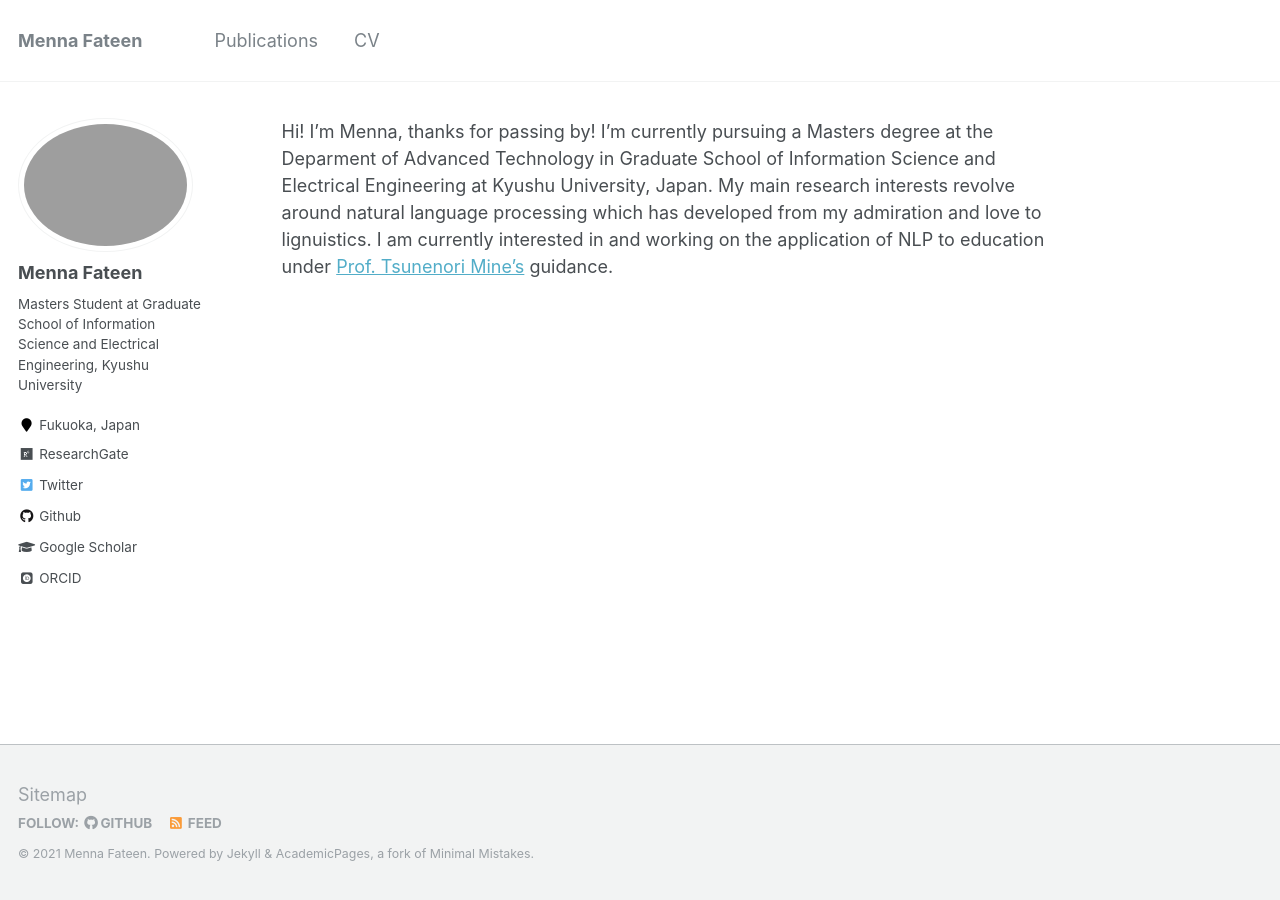
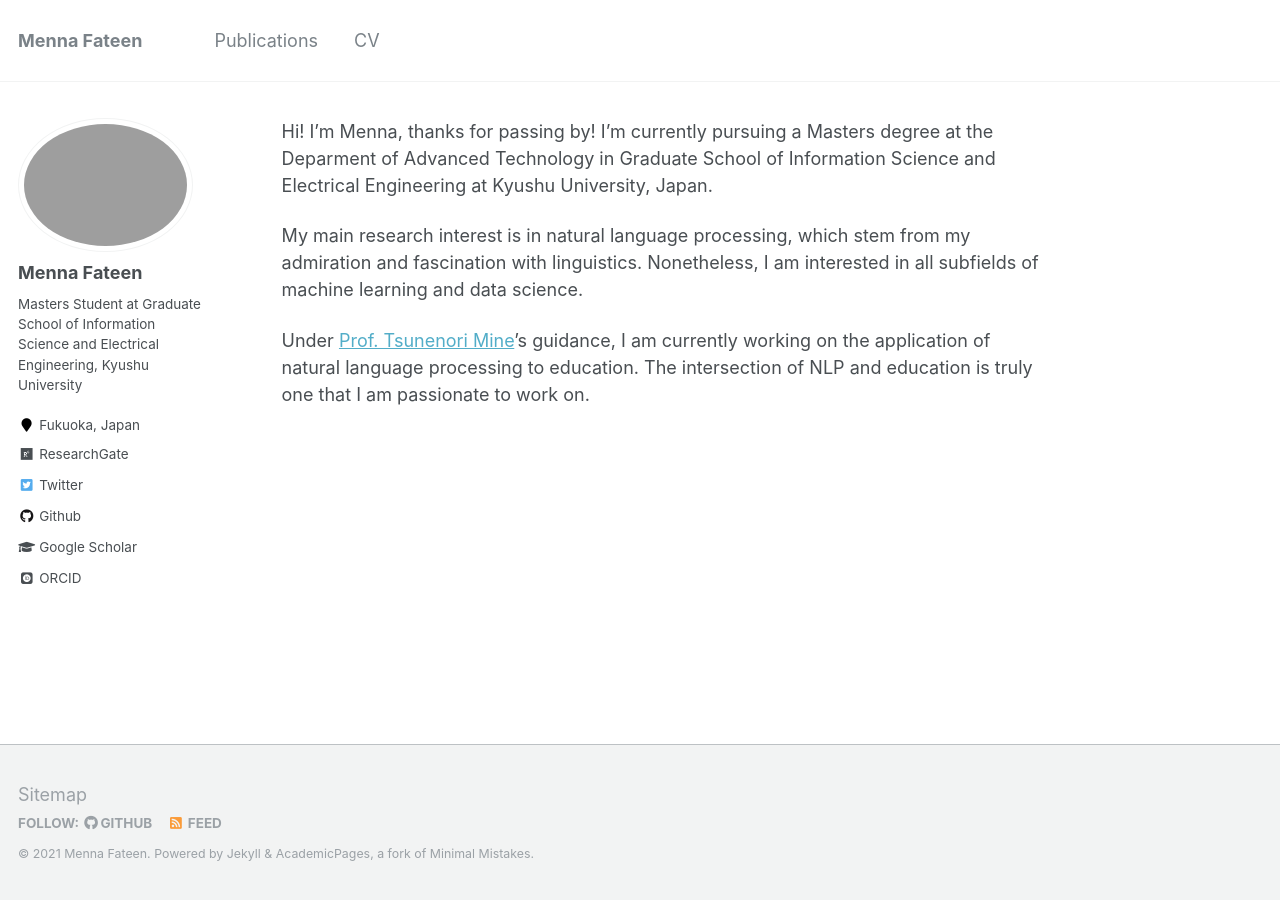
Before and after one commit to mennafateen/mennafateen.github.io, a Jekyll site: the page built from _pages/about.md, in a window 1280 px wide. Built offline with Jekyll 4.4.1, drawn with Linux system fonts in a browser that asks for light colours; some web fonts are replaced.

Commit message:
Update about.md

```diff
--- a/_pages/about.md
+++ b/_pages/about.md
@@ -9,7 +9,16 @@ redirect_from:
 ---
 
 Hi! I'm Menna, thanks for passing by!
-I'm currently pursuing a Masters degree at the Deparment of Advanced Technology in Graduate School of Information Science and Electrical Engineering at Kyushu University, Japan. My main research interests revolve around natural language processing which has developed from my admiration and love to lignuistics. I am currently interested in and working on the application of NLP to education under [Prof. Tsunenori Mine's](https://www.m.ait.kyushu-u.ac.jp/mine/index_e.html) guidance.
+I'm currently pursuing a Masters degree at the Deparment of Advanced Technology in Graduate School of Information Science and Electrical Engineering at Kyushu University, Japan.
+
+My main research interest is in natural language processing, which stem from my admiration and fascination with linguistics. Nonetheless, I am interested in all subfields of machine learning and data science.
+
+Under [Prof. Tsunenori Mine](https://www.m.ait.kyushu-u.ac.jp/mine/index_e.html)'s guidance, I am currently working on the application of natural language processing to education. The intersection of NLP and education is truly one that I am passionate to work on.
+
+
+<!--
+
+I'm currently pursuing a Masters degree at the Deparment of Advanced Technology in Graduate School of Information Science and Electrical Engineering at Kyushu University, Japan. My main research interests revolve around natural language processing which has developed from my admiration and love to lignuistics. I am currently interested in and working on the application of NLP to education under [Prof. Tsunenori Mine's](https://www.m.ait.kyushu-u.ac.jp/mine/index_e.html) guidance.  -->
 
 
 <!--
```
